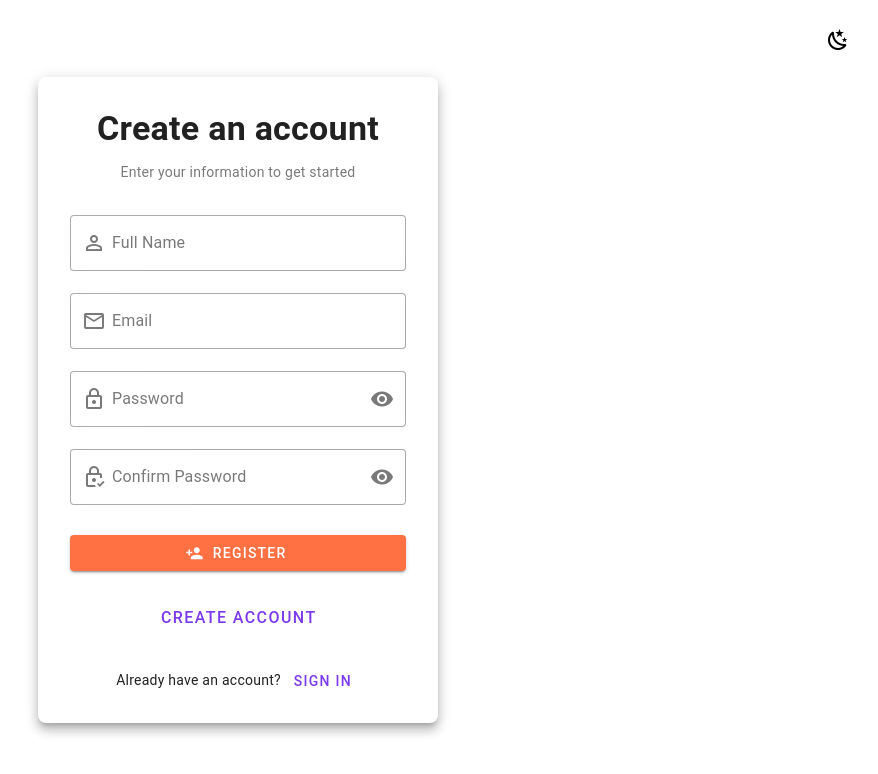
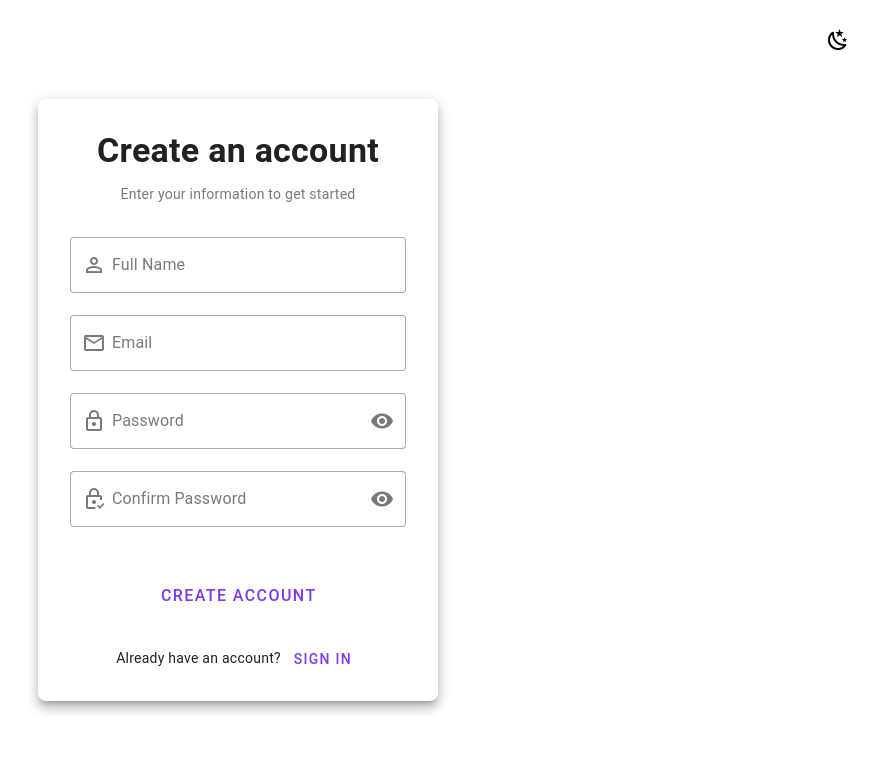
Before and after one commit to zabdeilmercado/Fin-Track, a Vue app: page /register in a window 1280 px wide. Shown: the top 774 px of the page, without its empty margins (402-1280 px from the left). Built offline with nearby package versions, Linux system fonts and the light colour scheme; no server answers.

Commit message:
fix: fix the register form

```diff
--- a/src/components/auth/RegisterForm.vue
+++ b/src/components/auth/RegisterForm.vue
@@ -83,18 +83,6 @@ const passwordMatchRule = (value) => confirmedValidator(value, formData.value.pa
           @click:append-inner="showConfirmPassword = !showConfirmPassword"
           :rules="[rules.required, passwordMatchRule]"
         />
-
-        <v-btn
-          class="mt-2"
-          type="submit"
-          block
-          color="deep-orange-lighten-1"
-          prepend-icon="mdi-account-plus"
-          :disabled="formAction.formProcess"
-          :loading="formAction.formProcess"
-        >
-          Register
-        </v-btn>
       </v-form>
     </template>
 
```
